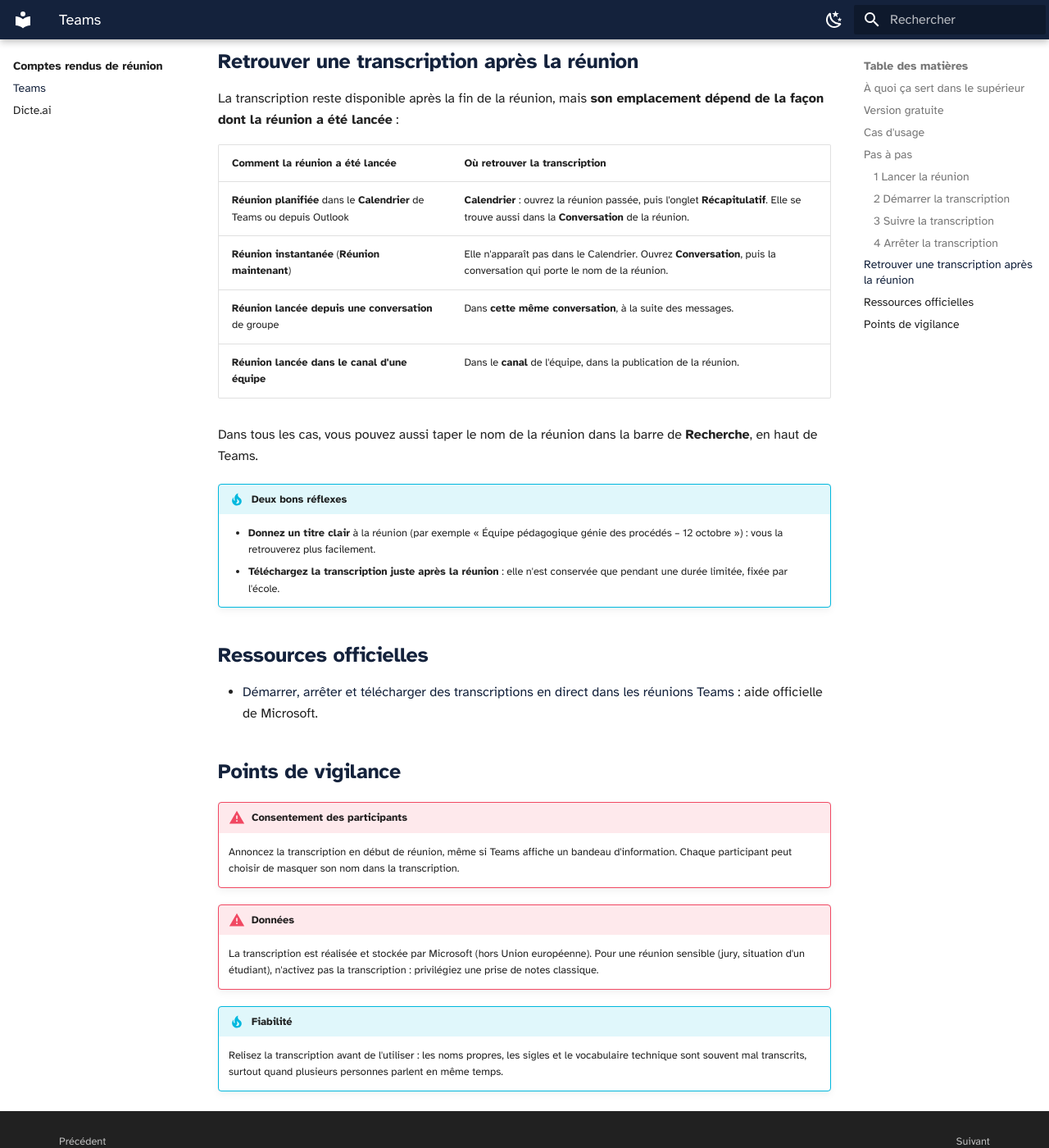
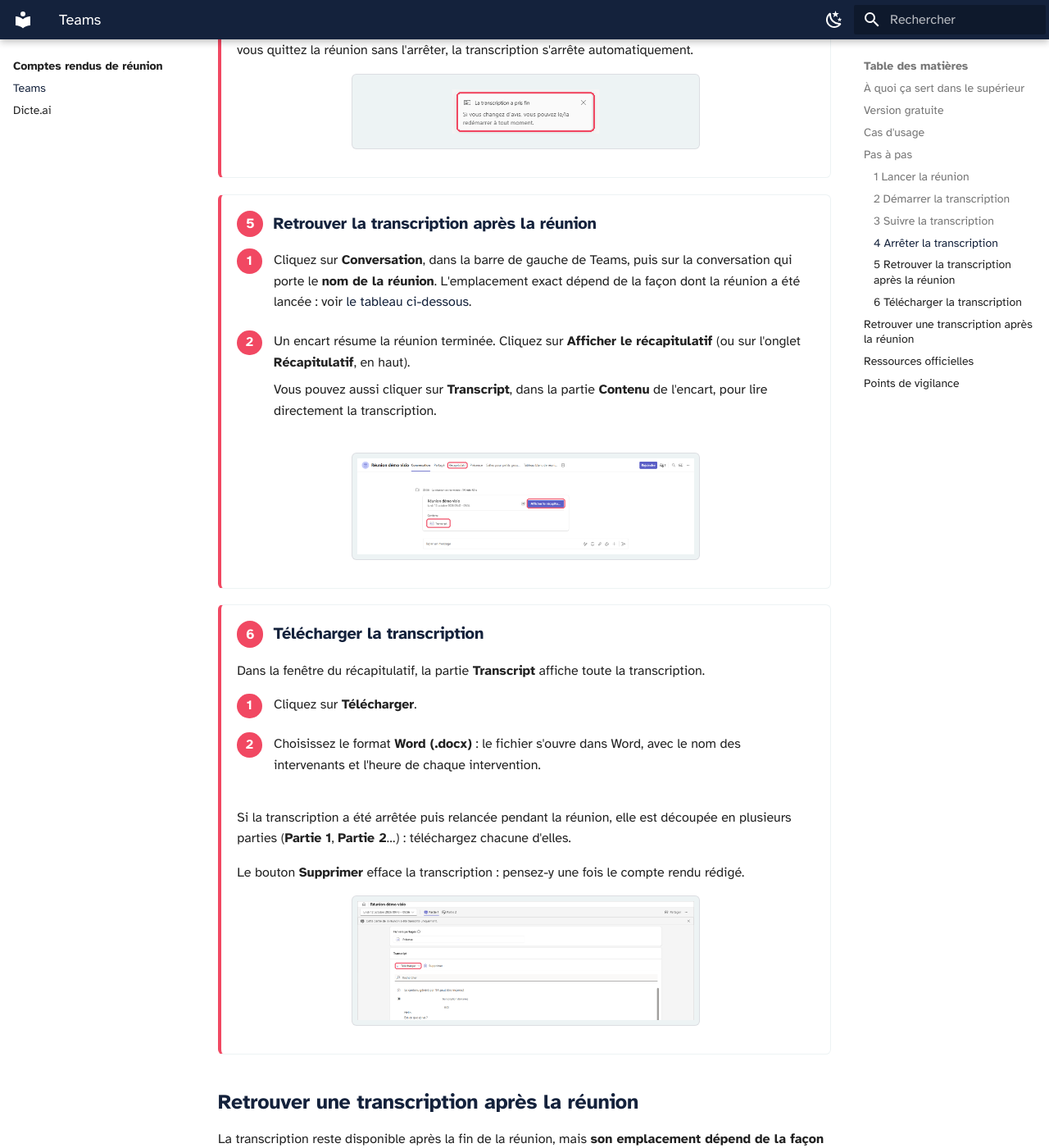
Before and after one commit to Celine-ferrier/Boite-outils-IA, an MkDocs documentation site: the page built from docs/comptes-rendus/teams.md, in a window 1280 px wide and 1400 px high, scrolled down 3660 px. Shown: the whole window at 82% size. Built offline with MkDocs 1.6.1 and Material for MkDocs 9.7.7, drawn with Linux system fonts in a browser that asks for light colours; some of the changed text lies outside the part shown.

Commit message:
Teams : étapes 5 (retrouver) et 6 (télécharger) avec captures, menu Autres
Co-Authored-By: Claude Opus 5.5 <noreply@anthropic.com>
Claude-Session: https://claude.ai/code/session_01ADR9hzhyEw6Dc3N18BUyt5

```diff
--- a/docs/comptes-rendus/teams.md
+++ b/docs/comptes-rendus/teams.md
@@ -84,12 +84,12 @@ Pour une réunion planifiée, rejoignez-la comme d'habitude depuis le **Calendri
 ### <span class="etape-num">2</span> Démarrer la transcription
 
 1. Dans la barre d'outils de la réunion, cliquez sur **Autres**.
-2. Pointez **Enregistrer et transcrire**, puis cliquez sur **Démarrer la transcription**.
+2. Pointez **Enregistrer et transcrire**, puis cliquez sur **Démarrer la transcription** dans le sous-menu qui s'ouvre.
 3. Si Teams vous le demande, vérifiez la **langue parlée** pendant la réunion (par exemple **Français**), puis confirmez.
 
 Tous les participants sont prévenus par un message que la réunion est transcrite.
 
-![Barre d'outils de la réunion : bouton Autres](teams-02-autres.png)
+![Menu Autres ouvert : Enregistrer et transcrire](teams-02-autres.png)
 
 </div>
 
@@ -118,12 +118,35 @@ Le message **La transcription a pris fin** s'affiche. Vous pouvez la redémarrer
 
 </div>
 
-<!--
-Étapes restant à rédiger (captures à recevoir) :
- - menu Autres > Enregistrer et transcrire ouvert (étapes 2 et 4)
- 5. Retrouver la transcription après la réunion (planifiée / instantanée)
- 6. Télécharger la transcription
--->
+<div class="etape" markdown>
+
+### <span class="etape-num">5</span> Retrouver la transcription après la réunion
+
+1. Cliquez sur **Conversation**, dans la barre de gauche de Teams, puis sur la conversation qui porte le **nom de la réunion**. L'emplacement exact dépend de la façon dont la réunion a été lancée : voir [le tableau ci-dessous](#retrouver-une-transcription-apres-la-reunion).
+2. Un encart résume la réunion terminée. Cliquez sur **Afficher le récapitulatif** (ou sur l'onglet **Récapitulatif**, en haut).
+
+    Vous pouvez aussi cliquer sur **Transcript**, dans la partie **Contenu** de l'encart, pour lire directement la transcription.
+
+![Conversation de la réunion : onglet Récapitulatif, bouton Afficher le récapitulatif et fichier Transcript](teams-05-retrouver.png)
+
+</div>
+
+<div class="etape" markdown>
+
+### <span class="etape-num">6</span> Télécharger la transcription
+
+Dans la fenêtre du récapitulatif, la partie **Transcript** affiche toute la transcription.
+
+1. Cliquez sur **Télécharger**.
+2. Choisissez le format **Word (.docx)** : le fichier s'ouvre dans Word, avec le nom des intervenants et l'heure de chaque intervention.
+
+Si la transcription a été arrêtée puis relancée pendant la réunion, elle est découpée en plusieurs parties (**Partie 1**, **Partie 2**…) : téléchargez chacune d'elles.
+
+Le bouton **Supprimer** efface la transcription : pensez-y une fois le compte rendu rédigé.
+
+![Récapitulatif de la réunion : partie Transcript avec le bouton Télécharger, début de la transcription](teams-06-telecharger.png)
+
+</div>
 
 ## Retrouver une transcription après la réunion
 
```
Also changed, not shown: docs/comptes-rendus/teams-02-autres.png, docs/comptes-rendus/teams-05-retrouver.png (added), docs/comptes-rendus/teams-06-telecharger.png (added).
